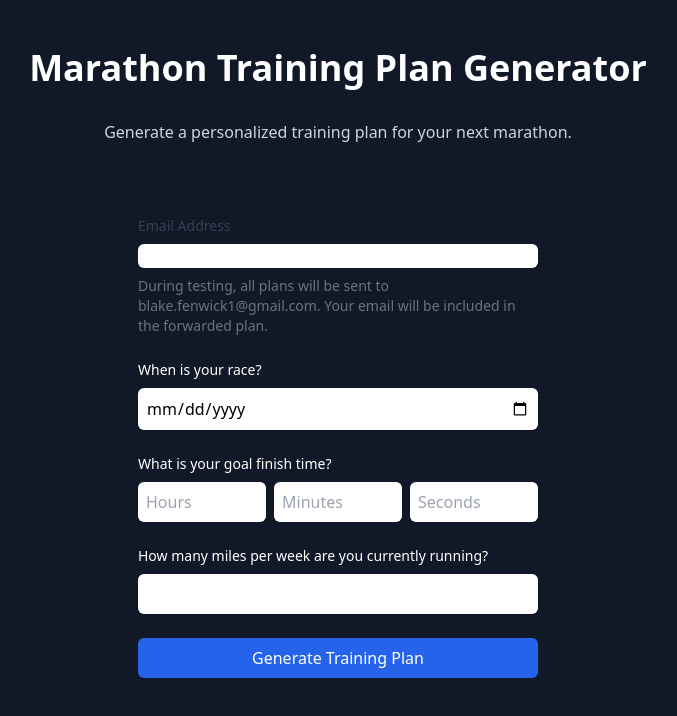
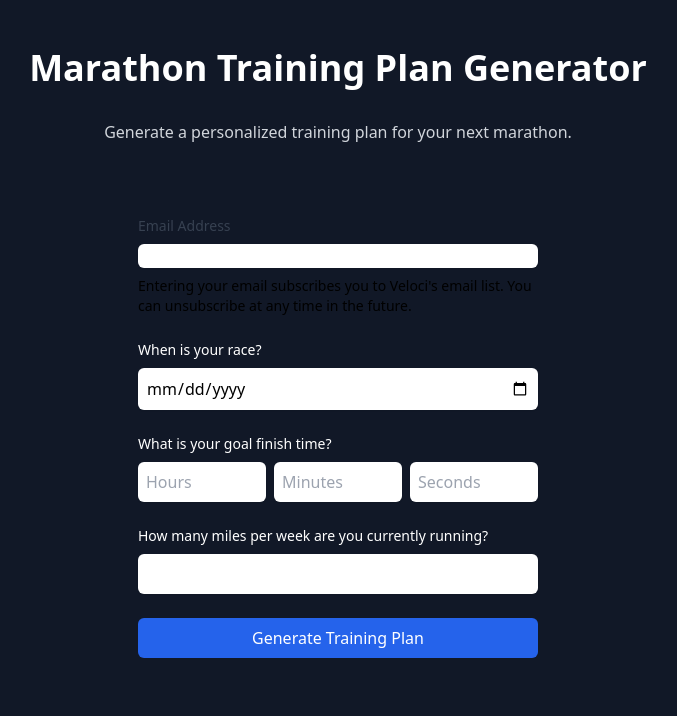
Before and after one commit to blakefenwick/marathontrainingapp, a Next.js app: page / in a window 1280 px wide. Shown: the top 716 px of the page, without its empty margins (302-979 px from the left). Built offline with nearby package versions, Linux system fonts and the light colour scheme.

Commit message:
v1.6.2 - Fix email subscription message typo

```diff
--- a/src/app/components/MarathonForm.tsx
+++ b/src/app/components/MarathonForm.tsx
@@ -222,8 +222,8 @@ export default function MarathonForm() {
             className="mt-1 block w-full rounded-md border-gray-300 shadow-sm focus:border-blue-500 focus:ring-blue-500"
             required
           />
-          <p className="mt-1 text-sm text-gray-500">
-            During testing, all plans will be sent to blake.fenwick1@gmail.com. Your email will be included in the forwarded plan.
+          <p className="mt-1 text-sm text-white-500">
+            Entering your email subscribes you to Veloci's email list. You can unsubscribe at any time in the future.
           </p>
         </div>
 
```
